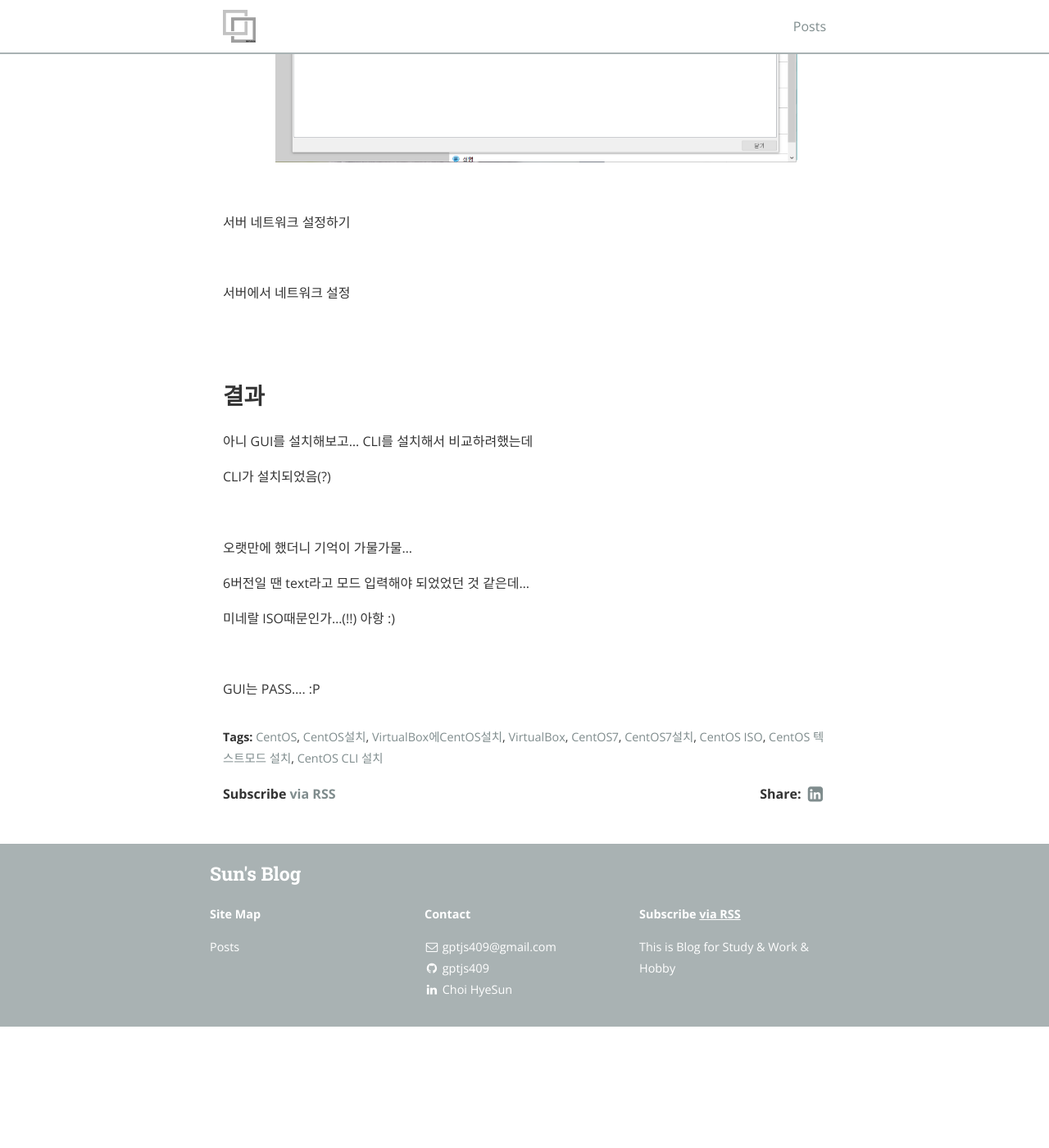
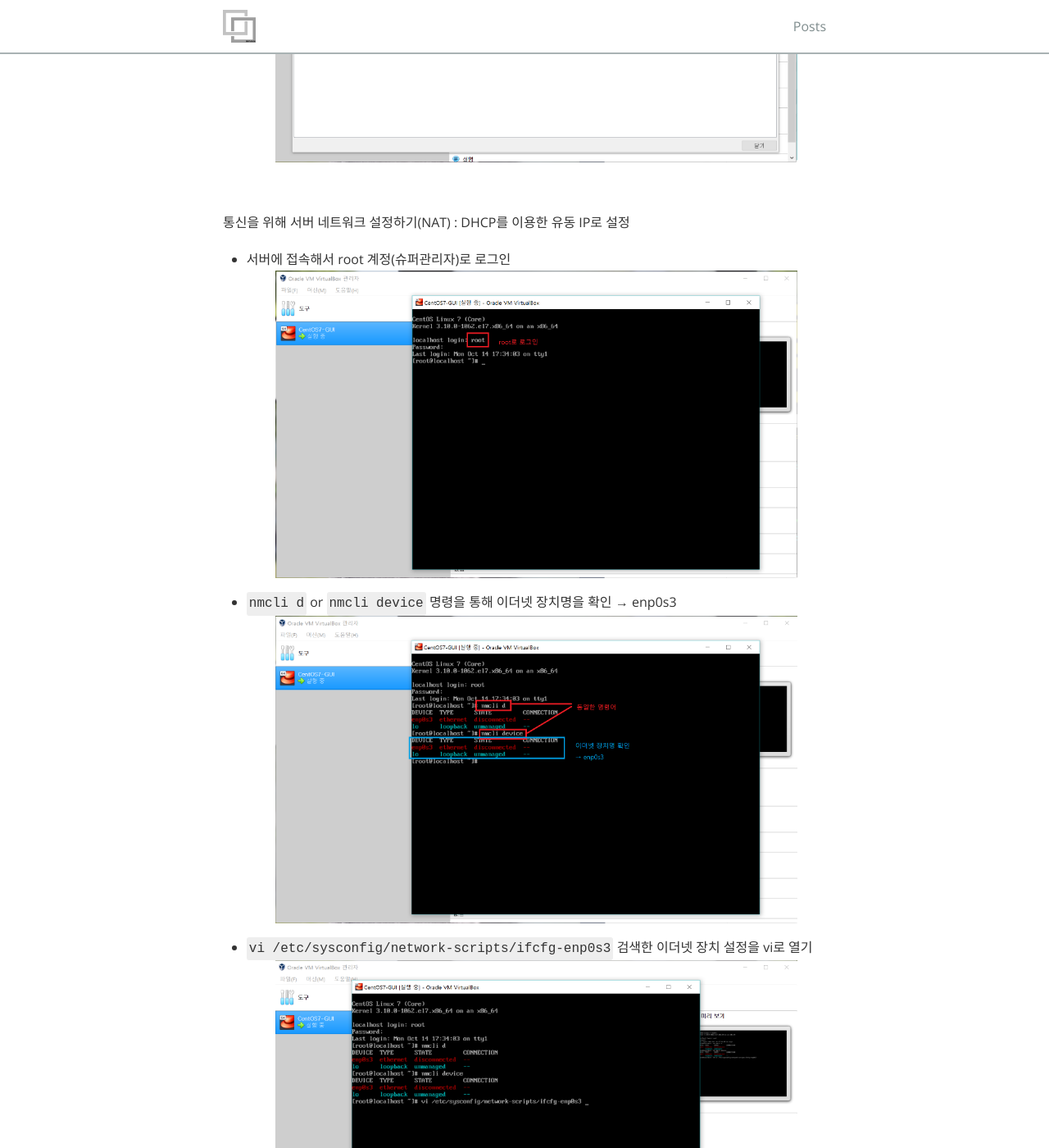
Before and after one commit to gptjs409/gptjs409.github.io, a Jekyll site: the page built from _posts/infra/2019-10-14-CentOS-Install-CLI.md, in a window 1280 px wide and 1400 px high, scrolled down 17427 px. Shown: the whole window at 82% size. Built offline with Jekyll 4.4.1, drawn with Linux system fonts in a browser that asks for light colours; nearby versions of some CDN libraries; before the commit the page ends 18679 px from its top, so only the background shows below that; some of the changed text lies outside the part shown.

Commit message:
#1 2019-10-14-CentOS-Install-CLI.md 완료

```diff
--- a/_posts/infra/2019-10-14-CentOS-Install-CLI.md
+++ b/_posts/infra/2019-10-14-CentOS-Install-CLI.md
@@ -137,7 +137,7 @@ CentOS 7버전 다운로드(현재 최신버전은 8)
 <br>
 
 ## 5. Putty로 접근할 수 있게 하기
-Host 네트워크 추가하기
+Host 네트워크 추가하기 : 이것은 VM이 설치된 PC(HOST OS)에서 접속하기 위한 네트워크
   - 파일 → 호스트 네트워크 관리자
   ![image](/img/2019-10-14/CentOS-Install-CLI-037-putty1.png)
 
@@ -152,14 +152,65 @@ Host 네트워크 추가하기
 
 <br>
 
-서버 네트워크 설정하기
+통신을 위해 서버 네트워크 설정하기(NAT) : DHCP를 이용한 유동 IP로 설정
+  - 서버에 접속해서 root 계정(슈퍼관리자)로 로그인
+  ![image](/img/2019-10-14/CentOS-Install-CLI-041-putty5.png)
 
+  - `nmcli d` or `nmcli device` 명령을 통해 이더넷 장치명을 확인 → enp0s3
+  ![image](/img/2019-10-14/CentOS-Install-CLI-042-putty6.png)
 
+  - `vi /etc/sysconfig/network-scripts/ifcfg-enp0s3` 검색한 이더넷 장치 설정을 vi로 열기
+  ![image](/img/2019-10-14/CentOS-Install-CLI-043-putty7.png)
+
+  - 수정하기(`ONBOOT=yes`)
+  ![image](/img/2019-10-14/CentOS-Install-CLI-044-putty8.png)
+
+  - 네트워크 설정 적용 `systemctl restart network`
+  ![image](/img/2019-10-14/CentOS-Install-CLI-045-putty9.png)
+
+  - `nmcli d` or `nmcli device` 명령을 통해 이더넷 장치를 확인 → enp0s3 connected
+  ![image](/img/2019-10-14/CentOS-Install-CLI-046-putty10.png)
+
+  - `ip addr`을 통해 설정 확인
+  ![image](/img/2019-10-14/CentOS-Install-CLI-047-putty11.png)
+
+  - `ping 168.126.63.1` KT DNS 서버로 Ping Test → 이상 없음
+  ![image](/img/2019-10-14/CentOS-Install-CLI-048-putty12.png)
 
 <br>
 
-서버에서 네트워크 설정
+Putty 접속을 위해 서버 네트워크 설정하기 : 호스트 네트워크 #2 추가하기
+  - 서버 종료 후 서버 선택 → 설정 → 네트워크 → 어댑터 2(탭)
+  ![image](/img/2019-10-14/CentOS-Install-CLI-049-putty13.png)
 
+  - 네트워크 어댑터 사용하기(체크) → 호스트 전용 어댑터 → 생성했던 네트워크 어댑터(#2) → 확인
+  ![image](/img/2019-10-14/CentOS-Install-CLI-050-putty14.png)
+
+  - 네트워크에 등록되었는지 확인
+  ![image](/img/2019-10-14/CentOS-Install-CLI-051-putty15.png)
+
+  - 다시 서버 켜고, root로 접속하여 `nmcli d` or `nmcli device` 명령을 통해 이더넷 장치명을 확인 → enp0s8
+  ![image](/img/2019-10-14/CentOS-Install-CLI-052-putty16.png)
+
+  - `ip addr`을 통한 설정 확인 (DHCP 서버이기때문에 자동 할당되어있음)
+  ![image](/img/2019-10-14/CentOS-Install-CLI-053-putty17.png)
+
+<br>
+
+HOST(로컬 컴퓨터)에서 putty로 접속하기
+  - 한글 Putty 다운로드 [LINK](http://hputty.org/) 및 설치(경로지정만 해주면 됨)
+
+  - Putty 실행
+  ![image](/img/2019-10-14/CentOS-Install-CLI-054-putty18.png)
+
+  - enp0s8(호스트 전용 네트워크) IP(192.168.134.4 입력 후 OPEN
+  ![image](/img/2019-10-14/CentOS-Install-CLI-055-putty19.png)
+
+  - yes (처음 접속하는 PC라 이렇게 뜸)
+  ![image](/img/2019-10-14/CentOS-Install-CLI-056-putty20.png)
+
+  - 접속완료
+  ![image](/img/2019-10-14/CentOS-Install-CLI-057-putty21.png)
 
 <br>
 <br>
```
